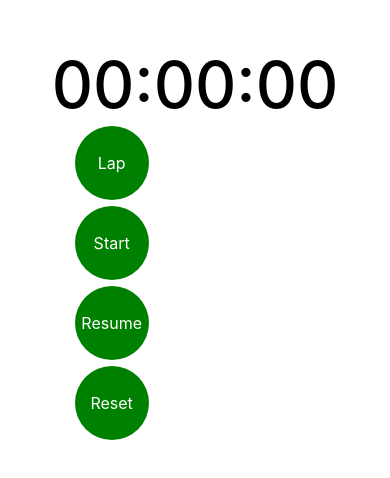
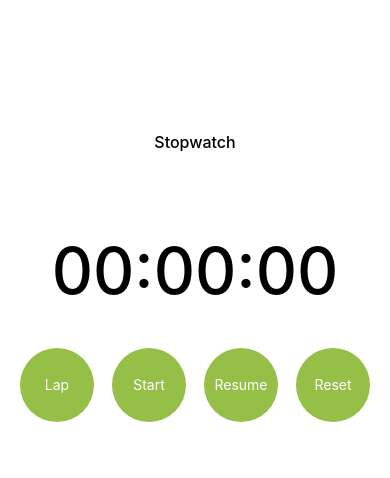
Before and after one commit to Shopify/eng-intern-assessment-react-native, a React Native app: screen / in a window 390 px wide. Shown: the part 154-632 px from the top of the page. Built offline with nearby package versions, Linux system fonts and the light colour scheme.

Commit message:
style: added styling to stopwatch

```diff
--- a/src/StopWatch.tsx
+++ b/src/StopWatch.tsx
@@ -1,5 +1,5 @@
 import React, { useEffect, useRef, useState } from 'react';
-import { ScrollView, StyleSheet, Text, View } from 'react-native';
+import { SafeAreaView, ScrollView, StyleSheet, Text, View } from 'react-native';
 import StopwatchButton from './StopWatchButton';
 
 interface StopwatchProps {}
@@ -75,23 +75,54 @@ const Stopwatch: React.FC<StopwatchProps> = () => {
   };
 
   const styles = StyleSheet.create({
-    container: {
-      flex: 1,
-      paddingTop: 200,
+    body:{
+      alignItems: "center",
+    },
+    heading:{
+      paddingTop: 20,
+      fontSize: 16,
+      fontWeight: '500',
+
     },
     timer: {
-      textAlign: 'center',
       fontSize: 64,
       fontWeight: '500',
+      paddingTop: 80
+    },
+    timerView:{
+      paddingBottom: 36,
+    },
+    buttonView:{
+      flexDirection: 'row',
+    },
+    lap:{
+      paddingTop:10,
+      width: 300,
+    },
+    lapItem: {
+      flexDirection: 'row',
+      justifyContent: 'space-between',
+      borderBottomWidth: 1,
+      borderBottomColor: '#ccc',
+      paddingVertical: 5,
+    },
+    lapText: {
+      fontSize: 18,
+      textAlign: 'center',
+      marginVertical: 5,
+      borderBottomWidth: 1,
+      borderBottomColor: '#ccc',
+      paddingVertical: 5,
     },
   });
 
   return (
-    <View style={styles.container}>
-      <View>
+    <SafeAreaView style={styles.body}>
+      <Text style={styles.heading}>Stopwatch</Text>
+      <View style={styles.timerView}>
         {isTimerActive && <Text style={styles.timer}>{formatTime(time)}</Text>}
       </View>
-      <View>
+      <View style={styles.buttonView}>
         <StopwatchButton label="Lap" onPress={handleRecordLap} />
         <StopwatchButton label={running ? "Stop" : "Start"} onPress={handleStartStop} />
         <StopwatchButton label={running ? "Pause" : "Resume"} onPress={handlePauseResume} />
@@ -99,14 +130,17 @@ const Stopwatch: React.FC<StopwatchProps> = () => {
       </View>
       <ScrollView>
         {lapTimes.length ? (
-          <View testID='lap-list'>
-            {lapTimes.map((item, index) => (
-              <Text key={index}>{formatTime(item)}</Text>
+          <View testID='lap-list' style={styles.lap}>
+             {lapTimes.slice().reverse().map((item, index) => (
+              <View key={index} style={styles.lapItem}>
+                <Text style={styles.lapText}>{`Lap ${index + 1}`}</Text>
+                <Text style={styles.lapText}>{formatTime(item)}</Text>
+              </View>
             ))}
           </View>
         ) : null}
       </ScrollView>
-    </View>
+    </SafeAreaView>
   );
 };
 
--- a/src/StopWatchButton.tsx
+++ b/src/StopWatchButton.tsx
@@ -20,7 +20,7 @@ const styles = StyleSheet.create({
   buttonContainer: {
     width: 80,
     height: 80,
-    marginHorizontal: 20,
+    marginHorizontal: 6,
     alignItems: 'center',
     justifyContent: 'center',
     padding: 3,
@@ -32,11 +32,10 @@ const styles = StyleSheet.create({
     alignItems: 'center',
     justifyContent: 'center',
     flexDirection: 'row',
-    backgroundColor: 'green'
+    backgroundColor: '#96bf48'
   },
   buttonLabel: {
     color: '#fff',
-    fontSize: 16,
   },
 });
 
```
